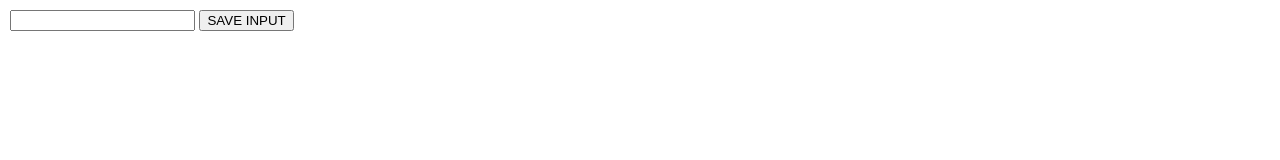
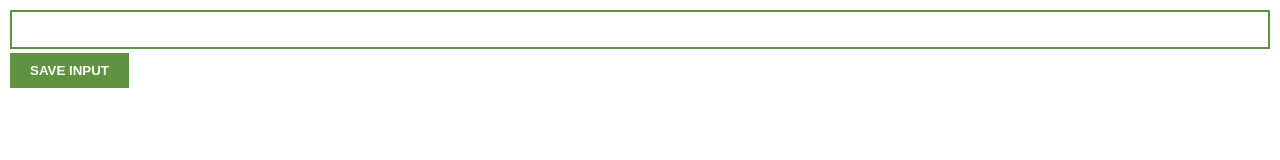
Before and after one commit to aliyasyeddd/Chrome-Extension, a plain HTML site: page index.html in a window 1280 px wide. Drawn offline with Linux system fonts and the light colour scheme.

Commit message:
input button

```diff
--- a/index.css
+++ b/index.css
@@ -5,12 +5,19 @@ body {
 }
 
 
-
-
 input {
-
+  width: 100%;
+    padding: 10px;
+    box-sizing: border-box;
+    border:2px solid #5f9341;
+    margin-bottom: 4px;
 }
 
 button {
-
+  background: #5f9341;
+  padding: 10px 20px;
+  color: #fff;
+  border: none;
+  font-weight: bold;
+  cursor: pointer;
 }
--- a/index.js
+++ b/index.js
@@ -0,0 +1,4 @@
+let btn = document.getElementById("input-btn");
+btn.addEventListener("click", function() {
+  console.log("Button Clicked")
+})
```
